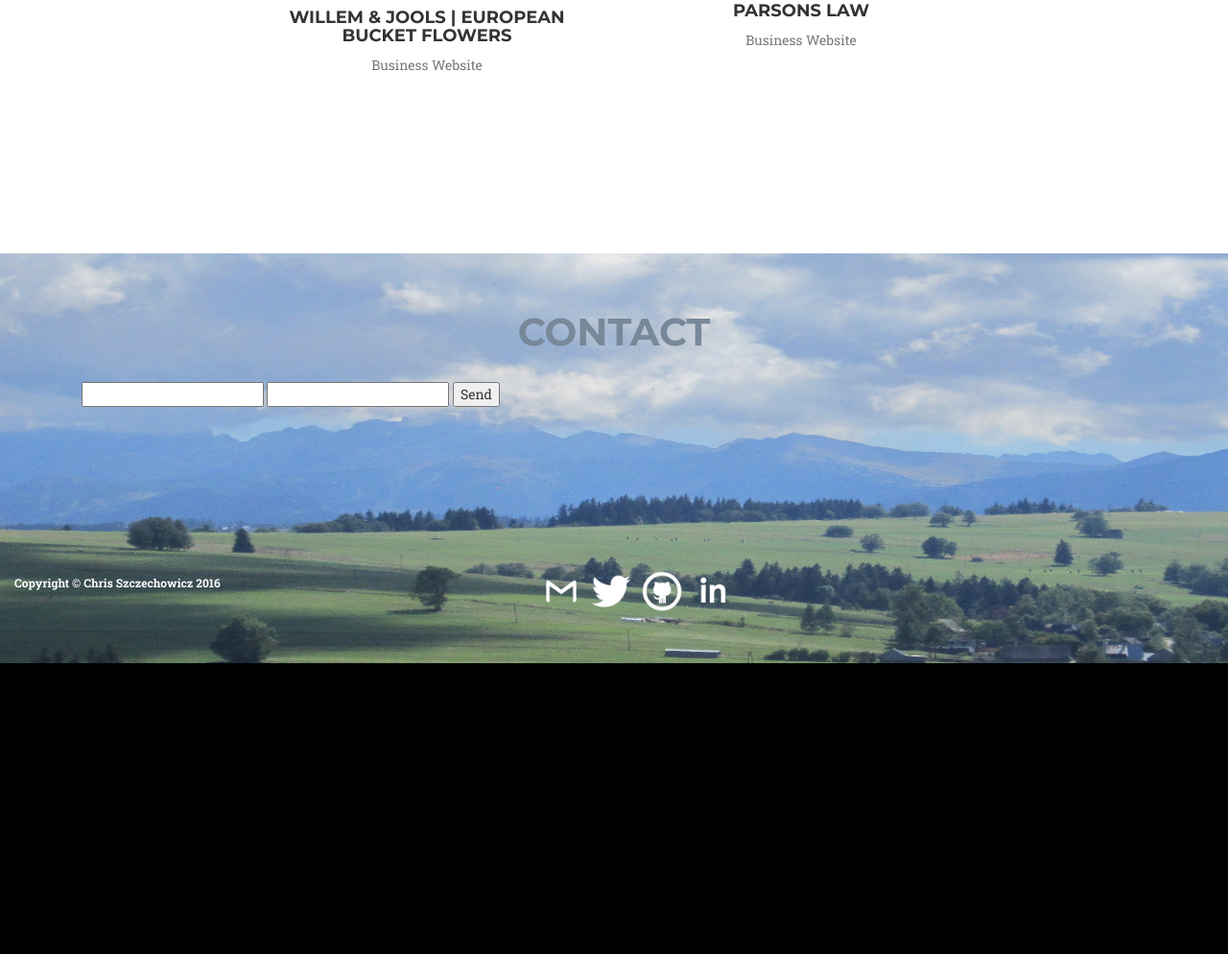
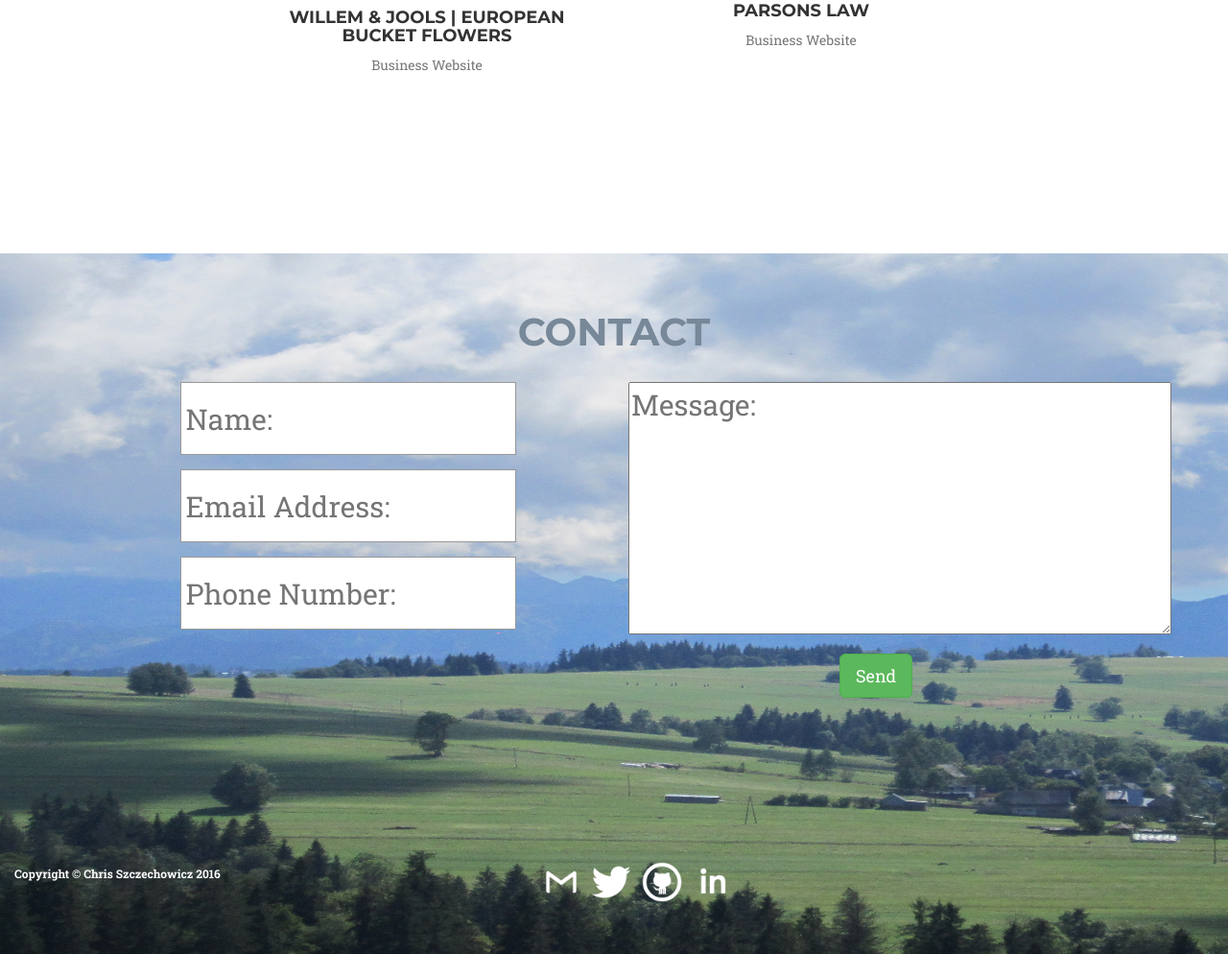
Before and after one commit to christophszcz/personal_website, a PHP site: page / in a window 1280 px wide. Shown: the part 2236-3230 px from the top of the page at 96% size. Before the commit the page ends 2927 px from the top, so only its background shows below. Run offline with PHP 8.4, Linux system fonts and the light colour scheme; some libraries are stand-ins or nearby versions.

Commit message:
Updated working form with styling

```diff
--- a/css/styles.css
+++ b/css/styles.css
@@ -504,7 +504,7 @@ a.button-link, a:visited {
 /* Contact Form */
 
 .btn.btn-success.btn-lg{
-  margin-left: 190px;
+  margin-left: 220px;
 }
 
 .contact-form-title{
@@ -519,6 +519,19 @@ a.button-link, a:visited {
 .form-control {
   height: 75px;
   font-size: 24px;
+}
+
+
+.submission-field {
+  width: 350px;
+  height: 76px;
+  border: 1px solid #999999;
+  padding: 5px;
+  font-size: 30px
+}
+
+.message-field {
+  font-size: 30px;
 }
 
 /* Footer */
--- a/index.html
+++ b/index.html
@@ -237,9 +237,18 @@
           <!--Contact Form -->
           <div class="container-fluid">
             <form action="//formspree.io/cjszczechowicz@gmail.com" method="POST">
-                <input type="text" name="name">
-                <input type="email" name="_replyto">
-                <input type="submit" value="Send">
+              <div class="col-md-6 text-center">
+                <input class="submission-field form-group" type="text" name="name" placeholder="Name:"><br>
+                <input class="submission-field form-group" type="email" name="_replyto"placeholder="Email Address:"><br>
+                <input class="submission-field form-group" type="phone" name="phone" placeholder="Phone Number:">
+              </div>
+
+              <div class="col-md-6">
+                <div class="form-group">
+                  <textarea class="message-field" rows="6" cols="30" name ="message" placeholder="Message:"></textarea>
+                </div>
+                <input type="submit" name="submit" class="btn btn-success btn-lg" value="Send">
+              </div>
             </form>
           </div>
         </div>
```
Lines whose indentation alone changed are shown as unchanged.
